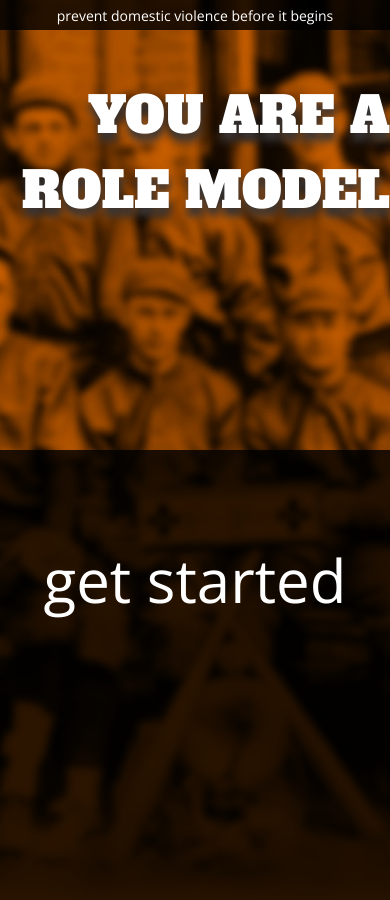
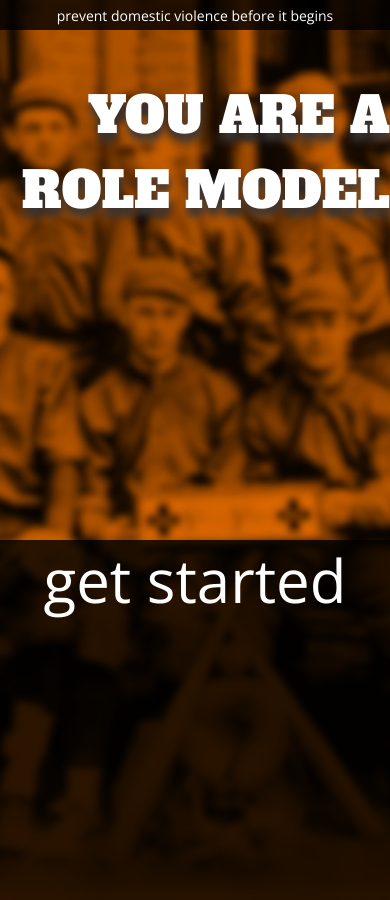
Before and after one commit to cbim/coachesdvhackathon, a Jekyll site: the page built from index.html, in a window 390 px wide. Built offline with Jekyll 4.4.1, drawn with Linux system fonts in a browser that asks for light colours; nearby versions of some CDN libraries.

Commit message:
responsive things

```diff
--- a/assets/themes/coaches/css/base.css
+++ b/assets/themes/coaches/css/base.css
@@ -420,9 +420,9 @@ legend span {
   @media screen and (max-width: 900px) {
     #bottomBar {
       height: 40%; } }
-  @media screen and (max-width: 600px) {
+  @media screen and (max-width: 300px) {
     #bottomBar {
-      height: 50%; } }
+      height: 30%; } }
   #bottomBar h5 {
     margin: 60px auto;
     width: 100%;
--- a/assets/themes/coaches/sass/base.scss
+++ b/assets/themes/coaches/sass/base.scss
@@ -367,8 +367,8 @@ h4{
 		height:40%;
 
 	}
-	@media screen and (max-width: 600px) {
-		height:50%;
+	@media screen and (max-width: 300px) {
+		height:30%;
 
 	}
 
@@ -392,6 +392,7 @@ h4{
 				font-size:36px;
 
 			}
+
 	}
 
 	&:hover { background: rgba(255,255,255,.5);
```
